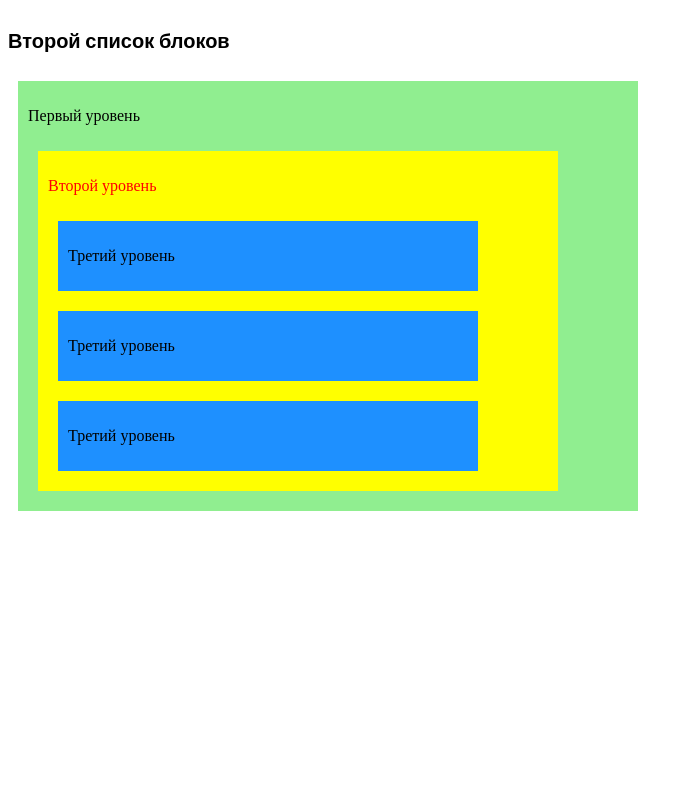
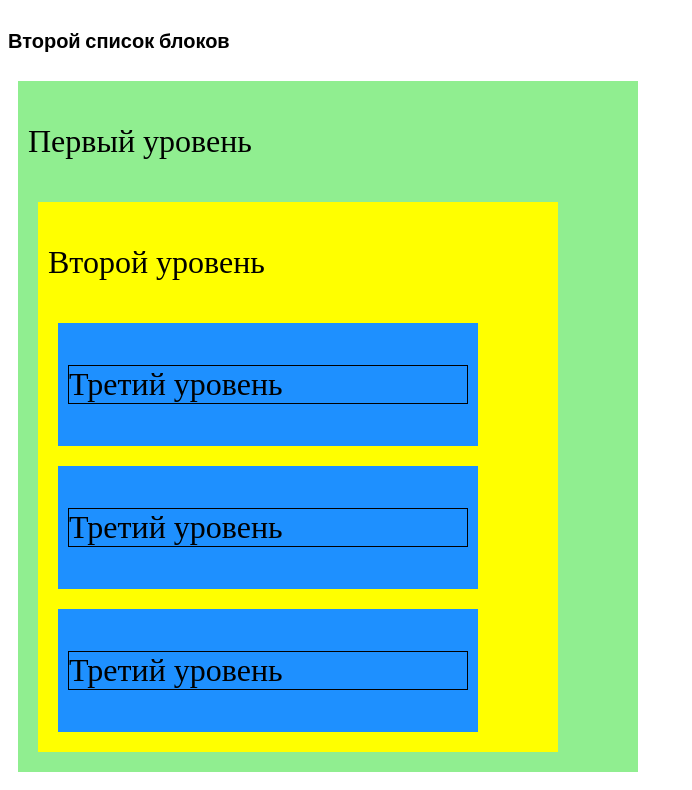
Before and after one commit to albert990226/Homework, a plain HTML site: page h12/index.html in a window 1280 px wide. Shown: the part 604-1394 px from the top of the page, without its empty margins (0-692 px from the left). Before the commit the page ends 1133 px from the top, so only its background shows below. Drawn offline with Linux system fonts and the light colour scheme.

Commit message:
Update homework 12

```diff
--- a/h12/index.html
+++ b/h12/index.html
@@ -24,11 +24,11 @@
 		</div>
 
 		<h2>Второй список блоков</h2>
-		<div class="box box1"><p>Первый уровень</p>
-		    <div class="box box2"><p>Второй уровень</p>
-		        <div class="box box3"><p>Третий уровень</p></div>
-		        <div class="box box3"><p>Третий уровень</p></div>
-		        <div class="box box3"><p>Третий уровень</p></div>
+		<div class="box mybox1"><p>Первый уровень</p>
+		    <div class="box mybox2"><p>Второй уровень</p>
+		        <div class="box mybox3"><p>Третий уровень</p></div>
+		        <div class="box mybox3"><p>Третий уровень</p></div>
+		        <div class="box mybox3"><p>Третий уровень</p></div>
 		    </div>
 		</div>
 
--- a/h12/style.css
+++ b/h12/style.css
@@ -66,3 +66,35 @@ p
 	width: 400px;
 	background-color: #1E90FF;
 }
+
+
+
+
+
+.mybox1
+{
+    font-size: 24pt;
+    background-color: #90EE90;
+}
+
+.mybox2
+{
+	width: 500px;
+	background-color: #FFFF00;
+}
+
+.mybox3
+{
+	width: 400px;
+	background-color: #1E90FF;
+}
+
+.mybox1 p, .mybox2 p
+{
+    border: none;
+}
+
+.mybox3 p
+{
+    border: 1px solid black;
+}
```
